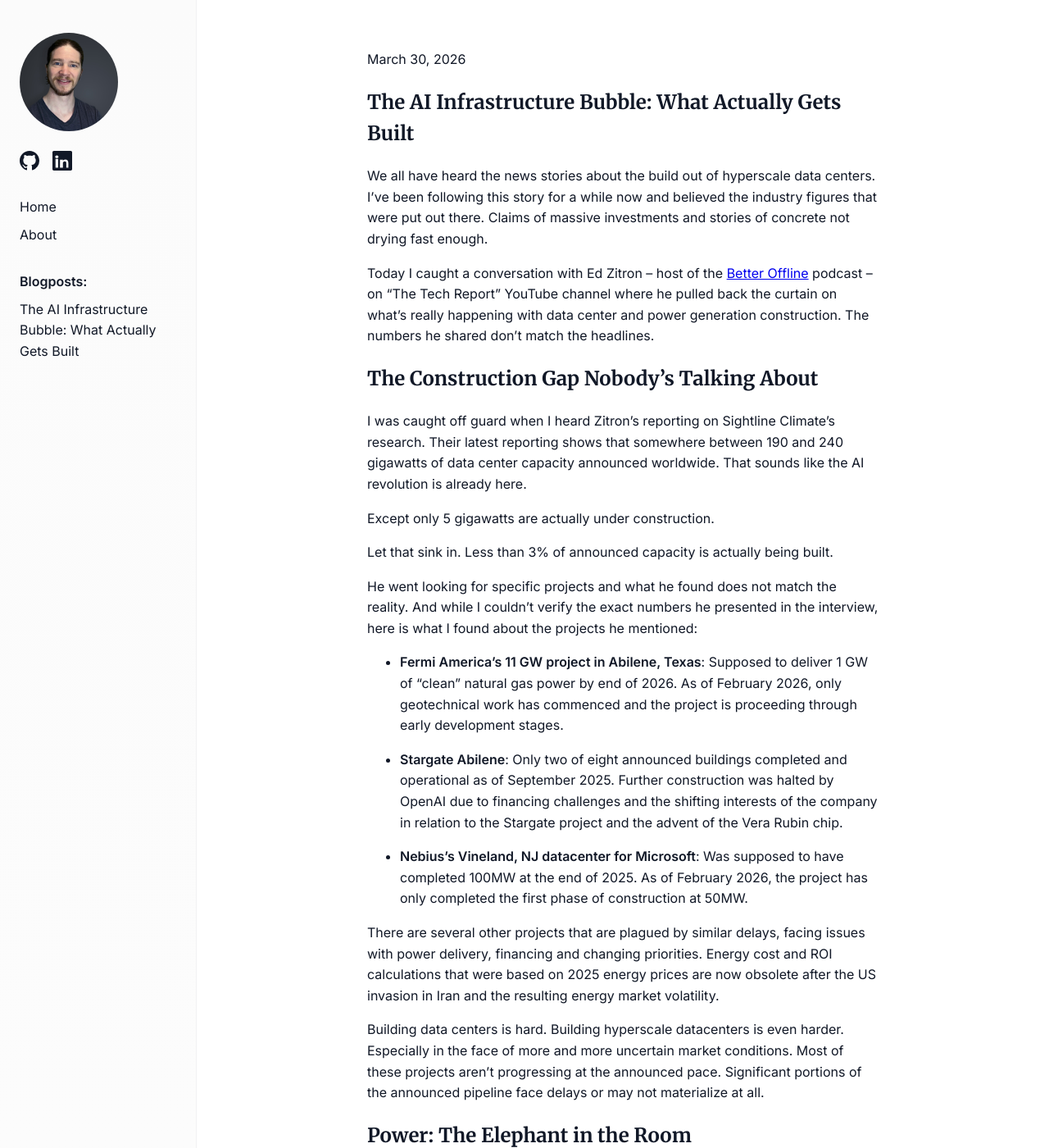
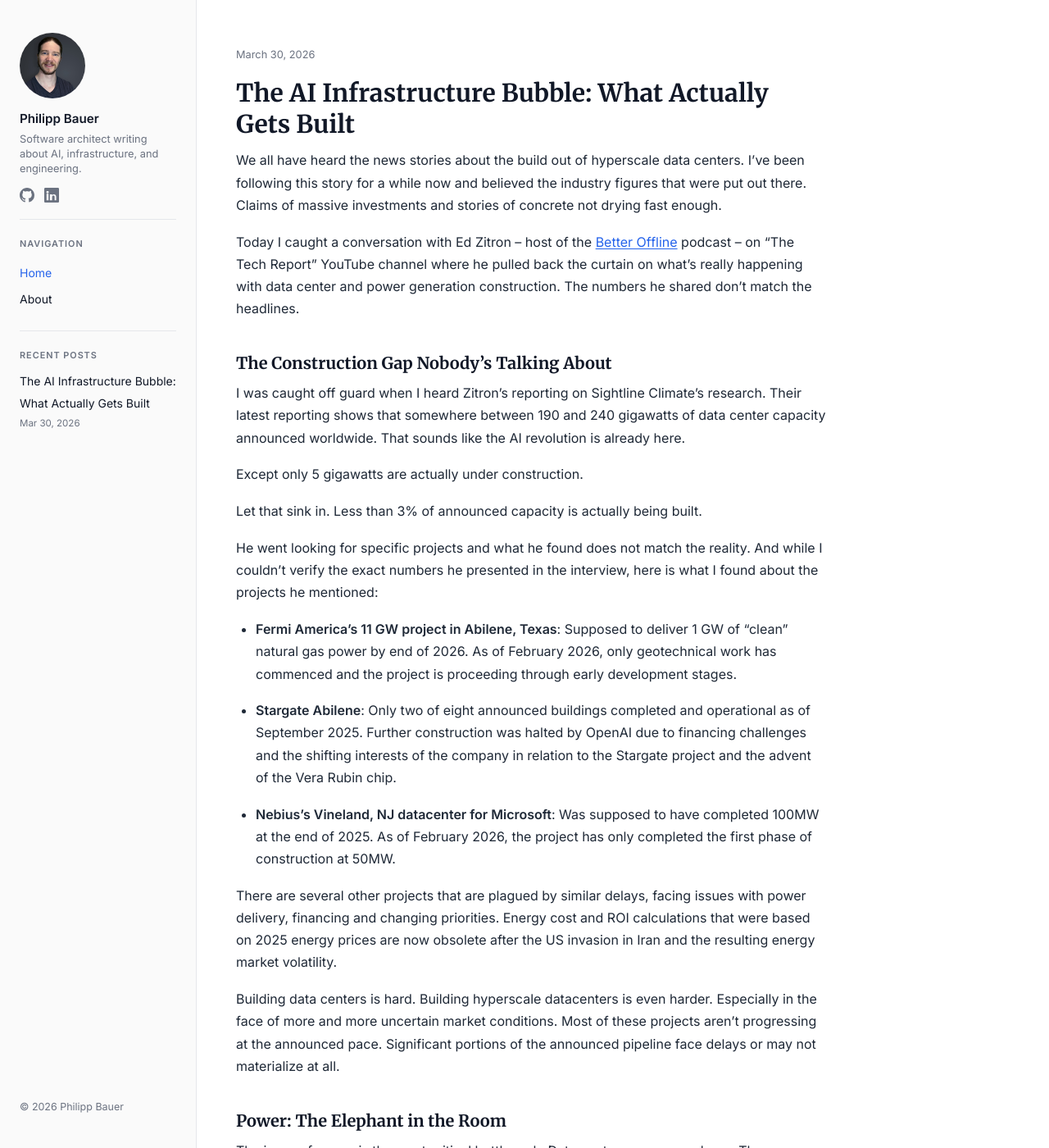
Before and after one commit to philippjbauer/philippjbauer.github.io, a Jekyll site: the page built from index.md, in a window 1280 px wide and 1400 px high. Shown: the whole window at 82% size. Built offline with Jekyll 4.4.1, drawn with Linux system fonts in a browser that asks for light colours; some of the changed text lies outside the part shown.

Commit message:
Enhance navigation and layout: add recent posts section, improve accessibility, and update styling

```diff
--- a/_includes/nav.html
+++ b/_includes/nav.html
@@ -1,28 +1,43 @@
 <nav class="nav">
   <div class="nav-inner">
     <img src="{{ '/assets/portrait.jpg' | relative_url }}" alt="{{ site.author }}" class="portrait">
+    <p class="nav-name">{{ site.author }}</p>
+    <p class="nav-bio">Software architect writing about AI, infrastructure, and engineering.</p>
     <div class="social-links">
       <a href="https://github.com/philippjbauer" title="GitHub" target="_blank" rel="noopener noreferrer">
-        <svg class="social-icon" viewBox="0 0 24 24" fill="currentColor">
+        <svg class="social-icon" viewBox="0 0 24 24" fill="currentColor" aria-hidden="true">
           <path d="M12 0C5.37 0 0 5.37 0 12c0 5.31 3.435 9.795 8.205 11.385.6.105.825-.255.825-.57 0-.285-.015-1.23-.015-2.235-3.015.555-3.795-.735-4.035-1.41-.135-.345-.72-1.41-1.23-1.695-.42-.225-1.02-.78-.015-.795.945-.015 1.62.87 1.845 1.23 1.08 1.815 2.805 1.305 3.495.99.105-.78.42-1.305.765-1.605-2.67-.3-5.46-1.335-5.46-5.925 0-1.305.465-2.385 1.23-3.225-.12-.3-.54-1.53.12-3.18 0 0 1.005-.315 3.3 1.23.96-.27 1.98-.405 3-.405s2.04.135 3 .405c2.295-1.56 3.3-1.23 3.3-1.23.66 1.65.24 2.88.12 3.18.765.84 1.23 1.905 1.23 3.225 0 4.605-2.805 5.625-5.475 5.925.435.375.81 1.095.81 2.22 0 1.605-.015 2.895-.015 3.3 0 .315.225.69.825.57A12.019 12.019 0 0024 12c0-6.63-5.37-12-12-12z"/>
         </svg>
       </a>
       <a href="https://www.linkedin.com/in/philippjbauer/" title="LinkedIn" target="_blank" rel="noopener noreferrer">
-        <svg class="social-icon" viewBox="0 0 24 24" fill="currentColor">
+        <svg class="social-icon" viewBox="0 0 24 24" fill="currentColor" aria-hidden="true">
           <path d="M20.447 20.452h-3.554v-5.569c0-1.328-.475-2.236-1.986-2.236-1.081 0-1.722.731-2.004 1.438-.103.25-.129.599-.129.948v5.419h-3.554s.05-8.736 0-9.663h3.554v1.364c.429-.662 1.196-1.608 2.920-1.608 2.135 0 3.753 1.395 3.753 4.402v5.505zM5.337 8.855c-1.144 0-1.915-.759-1.915-1.712 0-.956.77-1.71 1.963-1.71 1.192 0 1.912.754 1.937 1.71 0 .953-.745 1.712-1.985 1.712zm1.582 11.597H3.747V9.789h3.172v10.663zM22.225 0H1.771C.792 0 0 .774 0 1.729v20.542C0 23.227.792 24 1.771 24h20.451C23.2 24 24 23.227 24 22.271V1.729C24 .774 23.2 0 22.222 0h.003z"/>
         </svg>
       </a>
     </div>
+
+    <hr class="nav-divider">
+
+    <p class="nav-section-label">Navigation</p>
     <ul class="nav-list">
-      <li><a href="{{ '/' | relative_url }}">Home</a></li>
-      <li><a href="{{ '/about/' | relative_url }}">About</a></li>
+      <li><a href="{{ '/' | relative_url }}"{% if page.url == '/' %} class="active"{% endif %}>Home</a></li>
+      <li><a href="{{ '/about/' | relative_url }}"{% if page.url == '/about/' %} class="active"{% endif %}>About</a></li>
     </ul>
-    <strong>Blogposts:</strong>
-    <ul class="nav-list">
-      {% for p in site.posts %}
-          <li><a href="{{ p.url | relative_url }}">{{ p.title }}</a><br>{{ post.date | date: "%B %d, %Y" }}</li>
-      {% endfor %}
-    </ul>
+
+    <hr class="nav-divider">
+
+    <div class="nav-post-list">
+      <p class="nav-section-label">Recent Posts</p>
+      <ul class="nav-list">
+        {% for p in site.posts %}
+        <li>
+          <a href="{{ p.url | relative_url }}"{% if page.url == p.url %} class="active"{% endif %}>{{ p.title }}</a>
+          <span class="nav-post-date">{{ p.date | date: "%b %d, %Y" }}</span>
+        </li>
+        {% endfor %}
+      </ul>
+    </div>
+
     <div class="nav-footer"><p>&copy; {{ site.time | date: '%Y' }} {{ site.author }}</p></div>
   </div>
 </nav>
--- a/assets/css/style.css
+++ b/assets/css/style.css
@@ -1,42 +1,191 @@
-:root{
-  --bg:#ffffff;
-  --muted:#6b7280;
-  --accent:#111827;
-  --max-width:720px;
+:root {
+  --bg: #ffffff;
+  --text: #111827;
+  --muted: #6b7280;
+  --border: #e5e7eb;
+  --accent: #2563eb;
+  --accent-hover: #1d4ed8;
+  --max-width: 720px;
 }
-*{box-sizing:border-box}
-html,body{height:100%}
-body{font-family:Inter,system-ui,-apple-system,Segoe UI,Roboto,"Helvetica Neue",Arial;line-height:1.6;color:var(--accent);background:var(--bg);margin:0}
 
-.site-wrap{display:flex;min-height:100vh}
-.sidebar{width:240px;padding:40px 24px;background:linear-gradient(180deg,#fbfbfb,#fff);border-right:1px solid #f1f1f3}
-.content{flex:1;padding:48px;max-width:var(--max-width);margin:0 auto}
+*, *::before, *::after { box-sizing: border-box }
+html, body { height: 100% }
+body {
+  font-family: Inter, system-ui, -apple-system, Segoe UI, Roboto, "Helvetica Neue", Arial;
+  line-height: 1.7;
+  color: var(--text);
+  background: var(--bg);
+  margin: 0;
+}
 
-.site-title{font-family:Merriweather,serif;font-weight:700;margin:0;font-size:1.25rem}
-.site-title a{color:var(--accent);text-decoration:none}
-.site-desc{color:var(--muted);margin:8px 0 0;font-size:0.95rem}
+/* ── Layout ───────────────────────────────────────────────── */
+.site-wrap { display: flex; min-height: 100vh }
 
-.nav{display:flex;flex-direction:column;height:100%}
-.nav-inner{display:flex;flex-direction:column;height:100%}
-.portrait{width:120px;height:120px;border-radius:50%;object-fit:cover;margin-bottom:24px;display:block}
-.social-links{display:flex;gap:16px;margin-bottom:24px}
-.social-icon{width:24px;height:24px;color:var(--accent);transition:color 0.2s ease}
-.social-links a{display:flex;align-items:center;justify-content:center}
-.social-links a:hover .social-icon{color:var(--muted)}
-.nav .brand{font-weight:600;margin-bottom:18px;display:block}
-.nav-list{list-style:none;padding:0;margin:0 0 24px}
-.nav-list li{margin:8px 0}
-.nav-list a{color:var(--accent);text-decoration:none;font-weight:500}
+.sidebar {
+  width: 240px;
+  flex-shrink: 0;
+  padding: 40px 24px;
+  background: #fafafa;
+  border-right: 1px solid var(--border);
+  position: sticky;
+  top: 0;
+  height: 100vh;
+  overflow-y: auto;
+}
 
-.post{padding-top:12px}
-.post h1,.post h2{font-family:Merriweather,serif;color:var(--accent)}
-.post p{color:#111827;margin:0 0 1em}
-.post img{max-width:100%;height:auto}
+.content {
+  flex: 1;
+  min-width: 0;
+  padding: 48px;
+  max-width: calc(var(--max-width) + 96px);
+}
 
-.nav-footer{margin-top:auto;color:var(--muted);font-size:0.9rem}.site-footer{margin-top:48px;color:var(--muted);font-size:0.9rem}
+/* ── Sidebar ──────────────────────────────────────────────── */
+.nav { display: flex; flex-direction: column; height: 100% }
+.nav-inner { display: flex; flex-direction: column; height: 100% }
 
-@media (max-width:800px){
-  .site-wrap{flex-direction:column}
-  .sidebar{width:100%;border-right:none;border-bottom:1px solid #f1f1f3}
-  .content{padding:24px}
+.portrait {
+  width: 80px;
+  height: 80px;
+  border-radius: 50%;
+  object-fit: cover;
+  margin-bottom: 12px;
+  display: block;
 }
+
+.nav-name { font-weight: 600; font-size: 0.95rem; margin: 0 0 3px }
+.nav-bio { color: var(--muted); font-size: 0.8rem; margin: 0 0 14px; line-height: 1.4 }
+
+.social-links { display: flex; gap: 12px; margin-bottom: 0 }
+.social-icon { width: 18px; height: 18px; color: var(--muted); transition: color 0.2s }
+.social-links a { display: flex; align-items: center }
+.social-links a:hover .social-icon { color: var(--text) }
+
+.nav-divider { border: none; border-top: 1px solid var(--border); margin: 20px 0 }
+
+.nav-section-label {
+  font-size: 0.68rem;
+  font-weight: 600;
+  letter-spacing: 0.09em;
+  text-transform: uppercase;
+  color: var(--muted);
+  margin: 0 0 8px;
+}
+
+.nav-list { list-style: none; padding: 0; margin: 0 }
+.nav-list li { margin: 5px 0 }
+.nav-list a {
+  color: var(--text);
+  text-decoration: none;
+  font-size: 0.875rem;
+  font-weight: 500;
+  transition: color 0.15s;
+}
+.nav-list a:hover { color: var(--accent) }
+.nav-list a.active { color: var(--accent) }
+
+.nav-post-date {
+  display: block;
+  font-size: 0.72rem;
+  color: var(--muted);
+  margin-top: 2px;
+  font-weight: 400;
+}
+
+.nav-footer { margin-top: auto; padding-top: 16px; color: var(--muted); font-size: 0.78rem }
+.nav-footer p { margin: 0 }
+
+/* ── Post list (home) ─────────────────────────────────────── */
+.post-list { list-style: none; padding: 0; margin: 0 }
+.post-list-item { padding: 28px 0; border-bottom: 1px solid var(--border) }
+.post-list-item:first-child { padding-top: 0 }
+.post-list-item:last-child { border-bottom: none }
+
+.post-list-title {
+  font-family: Merriweather, serif;
+  font-size: 1.3rem;
+  font-weight: 700;
+  margin: 0 0 8px;
+  line-height: 1.35;
+}
+.post-list-title a { color: var(--text); text-decoration: none }
+.post-list-title a:hover { color: var(--accent) }
+
+.post-meta { font-size: 0.8rem; color: var(--muted); margin: 0 0 10px; display: block }
+.post-excerpt { color: #374151; font-size: 0.95rem; margin: 0 0 12px }
+.read-more { font-size: 0.875rem; font-weight: 500; color: var(--accent); text-decoration: none }
+.read-more:hover { color: var(--accent-hover); text-decoration: underline }
+
+/* ── Article ──────────────────────────────────────────────── */
+.post { padding-top: 8px }
+
+.post h1 {
+  font-family: Merriweather, serif;
+  font-size: 1.875rem;
+  font-weight: 700;
+  line-height: 1.25;
+  color: var(--text);
+  margin: 0 0 12px;
+}
+.post h2 {
+  font-family: Merriweather, serif;
+  font-size: 1.25rem;
+  font-weight: 700;
+  color: var(--text);
+  margin: 2em 0 0.5em;
+  line-height: 1.3;
+}
+.post h3 { font-size: 1rem; font-weight: 600; color: var(--text); margin: 1.5em 0 0.4em }
+
+.post p { color: #1f2937; margin: 0 0 1.1em; font-size: 1rem }
+
+.post a { color: var(--accent); text-decoration: underline; text-underline-offset: 2px }
+.post a:hover { color: var(--accent-hover) }
+
+.post ul, .post ol { margin: 0 0 1.1em; padding-left: 1.5em }
+.post li { margin-bottom: 0.4em; color: #1f2937 }
+
+.post blockquote {
+  border-left: 3px solid var(--accent);
+  margin: 1.5em 0;
+  padding: 0.4em 0 0.4em 1.25em;
+  color: var(--muted);
+  font-style: italic;
+}
+.post blockquote p { color: var(--muted); margin-bottom: 0 }
+
+.post code {
+  font-family: "JetBrains Mono", "Fira Code", Menlo, Consolas, monospace;
+  font-size: 0.875em;
+  background: #f3f4f6;
+  border: 1px solid var(--border);
+  border-radius: 3px;
+  padding: 0.1em 0.35em;
+}
+.post pre {
+  background: #f3f4f6;
+  border: 1px solid var(--border);
+  border-radius: 6px;
+  padding: 1em 1.25em;
+  overflow-x: auto;
+  margin: 0 0 1.25em;
+}
+.post pre code { background: none; border: none; padding: 0; font-size: 0.875rem }
+
+.post img { max-width: 100%; height: auto; border-radius: 4px }
+.post hr { border: none; border-top: 1px solid var(--border); margin: 2em 0 }
+
+/* ── Responsive ───────────────────────────────────────────── */
+@media (max-width: 800px) {
+  .site-wrap { flex-direction: column }
+  .sidebar {
+    width: 100%;
+    height: auto;
+    position: static;
+    border-right: none;
+    border-bottom: 1px solid var(--border);
+    padding: 20px;
+  }
+  .nav-post-list { display: none }
+  .content { padding: 24px 20px }
+}
--- a/index.md
+++ b/index.md
@@ -1,15 +1,22 @@
 ---
-# Feel free to add content and custom Front Matter to this file.
-# To modify the layout, see https://jekyllrb.com/docs/themes/#overriding-theme-defaults
-
 layout: default
+title: Home
 ---
 
 {% if site.posts.size > 0 %}
-  {% assign latest_post = site.posts | first %}
+  {% assign latest = site.posts | first %}
+  <span class="post-meta">{{ latest.date | date: "%B %d, %Y" }}</span>
+  {{ latest.content }}
+  <p><a class="read-more" href="{{ latest.url | relative_url }}">Permalink &rarr;</a></p>
+{% endif %}
 
-  <div class="latest-post">
-    <p class="post-meta">{{ latest_post.date | date: "%B %d, %Y" }}</p>
-    {{ latest_post.content }}
-  </div>
-{% endif %}
+<ul class="post-list">
+  {% for post in site.posts %}
+  <li class="post-list-item">
+    <span class="post-meta">{{ post.date | date: "%B %d, %Y" }}</span>
+    <h2 class="post-list-title"><a href="{{ post.url | relative_url }}">{{ post.title }}</a></h2>
+    <p class="post-excerpt">{{ post.excerpt | strip_html | truncatewords: 40 }}</p>
+    <a class="read-more" href="{{ post.url | relative_url }}">Read more &rarr;</a>
+  </li>
+  {% endfor %}
+</ul>
```
